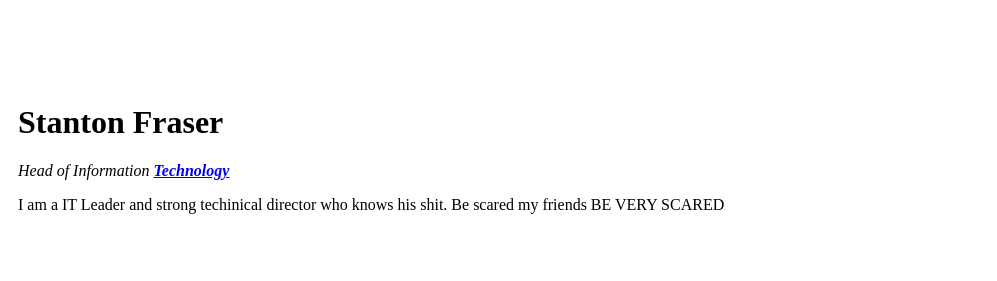
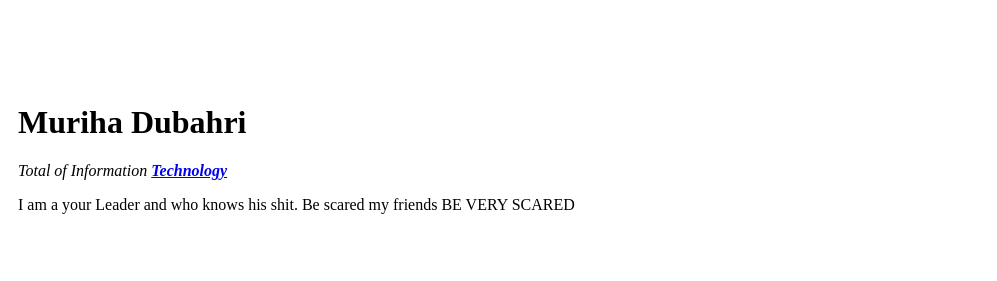
Before and after one commit to magesquad2021/cv, a plain HTML site: page index.html in a window 1280 px wide. Shown: the top 281 px of the page, 283-1280 px from the left. Drawn offline with Linux system fonts and the light colour scheme.

Commit message:
Update index.html

```diff
--- a/index.html
+++ b/index.html
@@ -2,16 +2,16 @@
 <html lang="en" dir="ltr">
   <head>
     <meta charset="utf-8" />
-    <title>💚 Stanton's Personal Site</title>
+    <title>💚 Muriah's Personal Site</title>
   </head>
 
   <body>
     <table cellspacing = "20">
       <tr>
         <td><img src="https://scontent-hou1-1.xx.fbcdn.net/v/t1.18169-9/1453396_575062625896070_1544516735_n.jpg?_nc_cat=108&ccb=1-5&_nc_sid=09cbfe&_nc_ohc=FiFAPVwzAeoAX-i2OuG&_nc_ht=scontent-hou1-1.xx&oh=fb0231528f0ce12695ff7b79235e97e8&oe=61C3EA60" height="250" width="250" alt="stanton profile picture"></td>
-        <td><h1>Stanton Fraser</h1>
-        <p><em>Head of Information <strong><a href= "https://tinkr.click/">Technology</a></em></strong></p>
-        <p >I am a IT Leader and strong techinical director who knows his shit. Be scared my friends BE VERY SCARED </p></td>
+        <td><h1>Muriha Dubahri</h1>
+        <p><em>Total of Information <strong><a href= "https://tinkr.click/">Technology</a></em></strong></p>
+        <p >I am a your Leader and who knows his shit. Be scared my friends BE VERY SCARED </p></td>
       </tr>
     </table>
 
```
